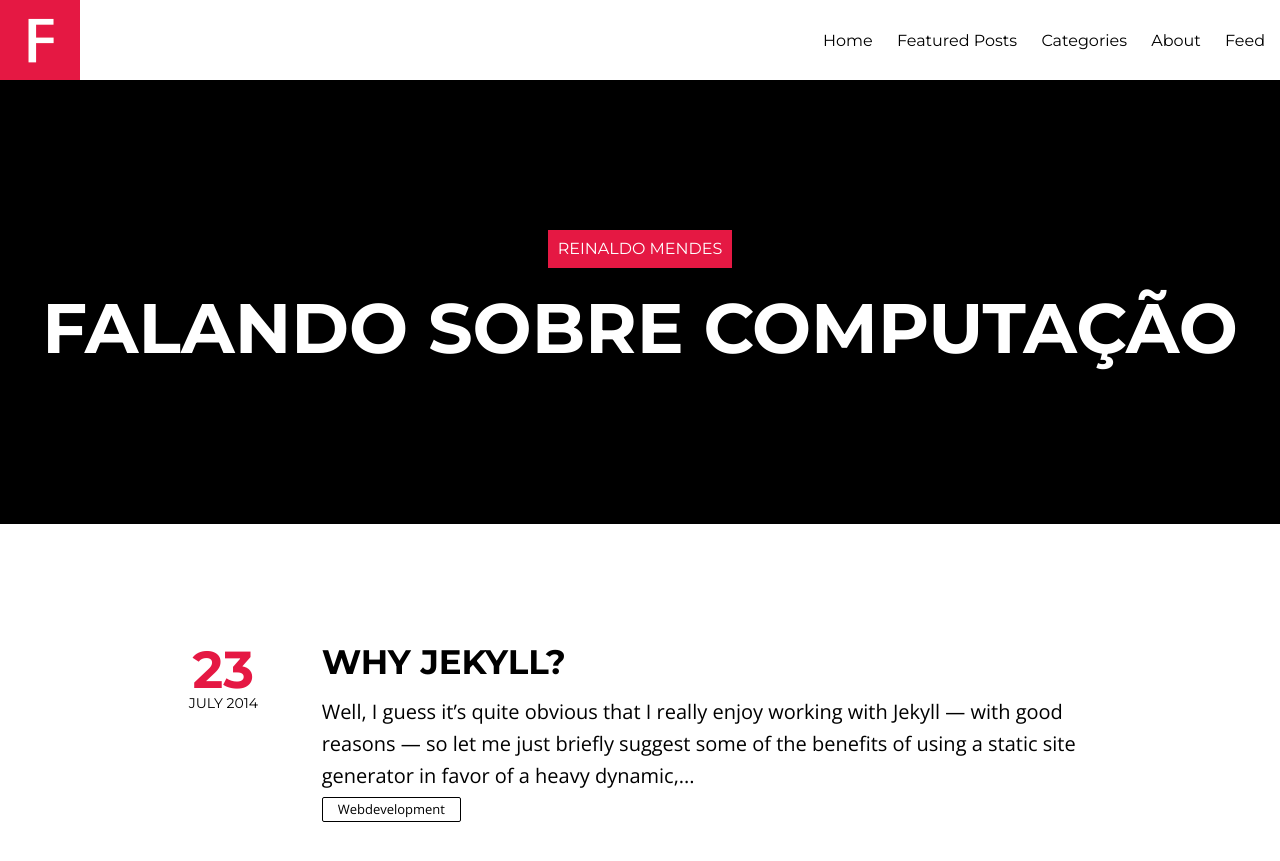
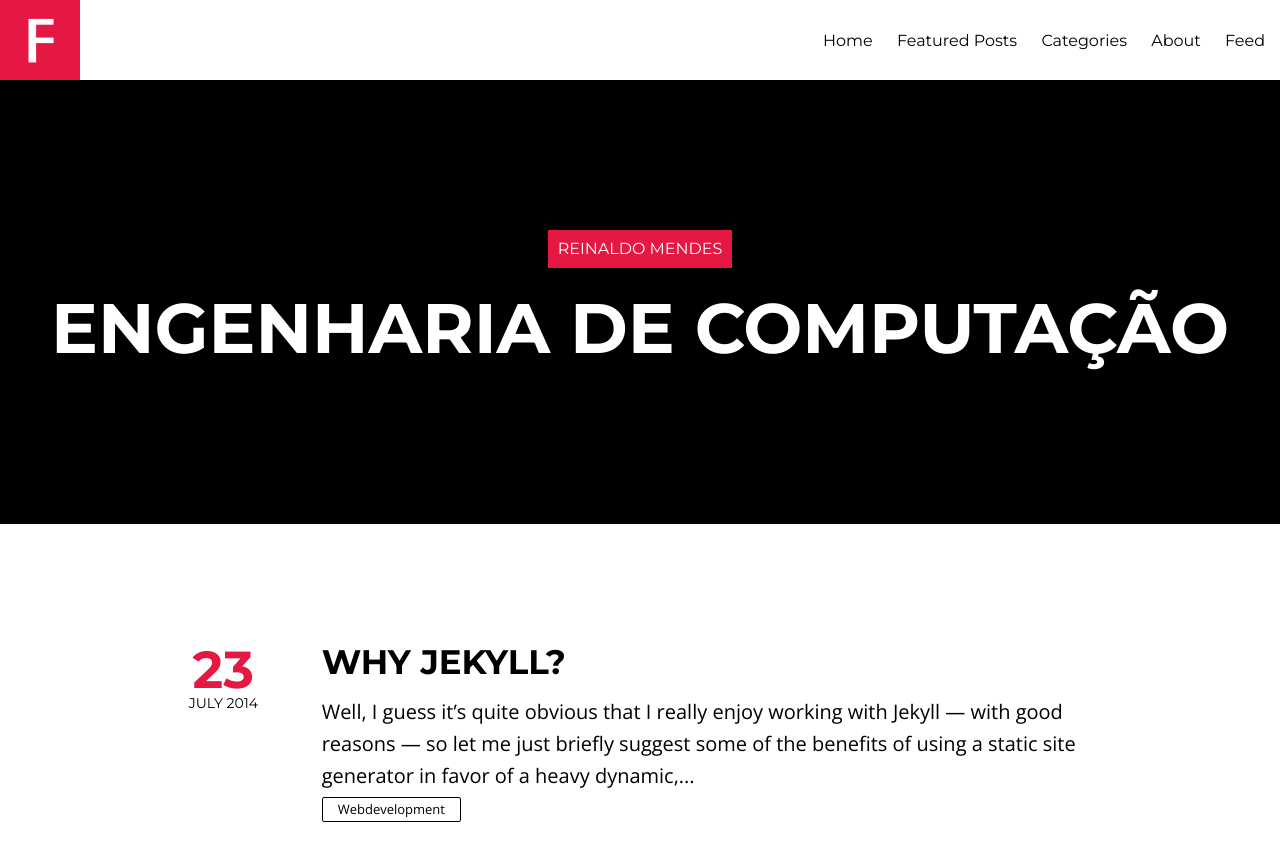
Before and after one commit to reinaldocmendes/reinaldo_mendes, a Jekyll site: the page built from index.html, in a window 1280 px wide and 900 px high. Shown: the top 861 px of the window. Built offline with Jekyll 4.4.1, drawn with Linux system fonts in a browser that asks for light colours; nearby versions of some CDN libraries; the list of posts is cut into pages by our own code.

Commit message:
Update _config.yml

```diff
--- a/_config.yml
+++ b/_config.yml
@@ -1,5 +1,5 @@
 title:            Reinaldo Mendes
-description:      "Falando sobre Computação"
+description:      "Engenharia de Computação"
 logo:             logo.png
 disqus_shortname: reinaldocmendes
 share:  true
```
